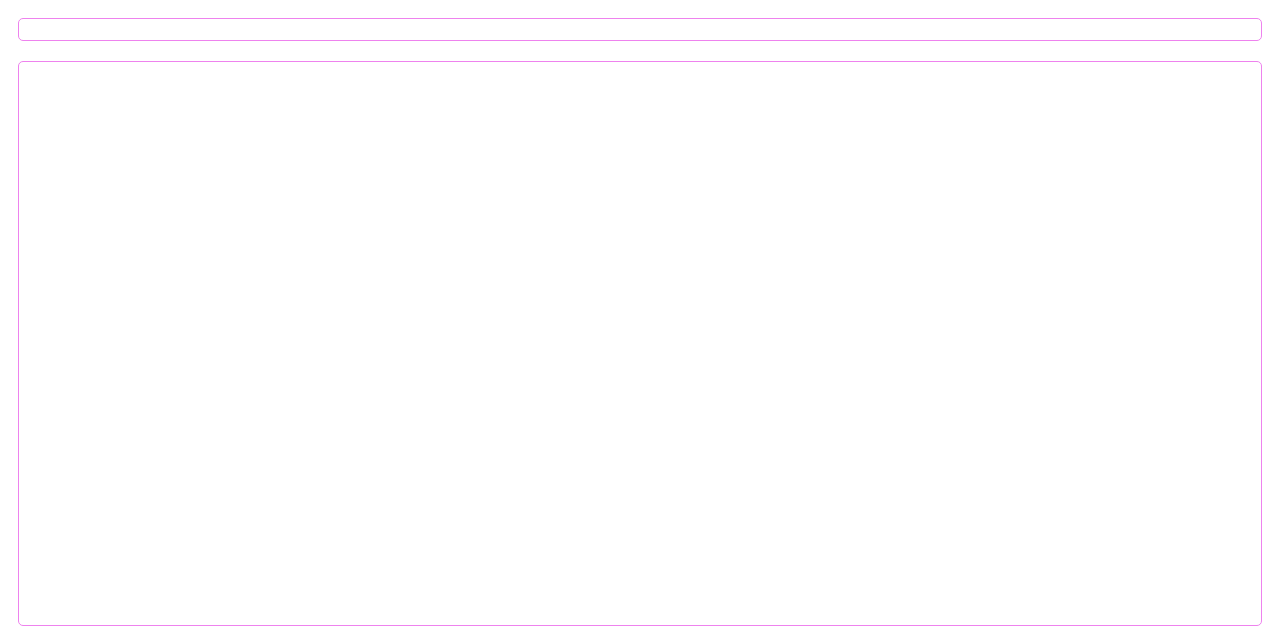
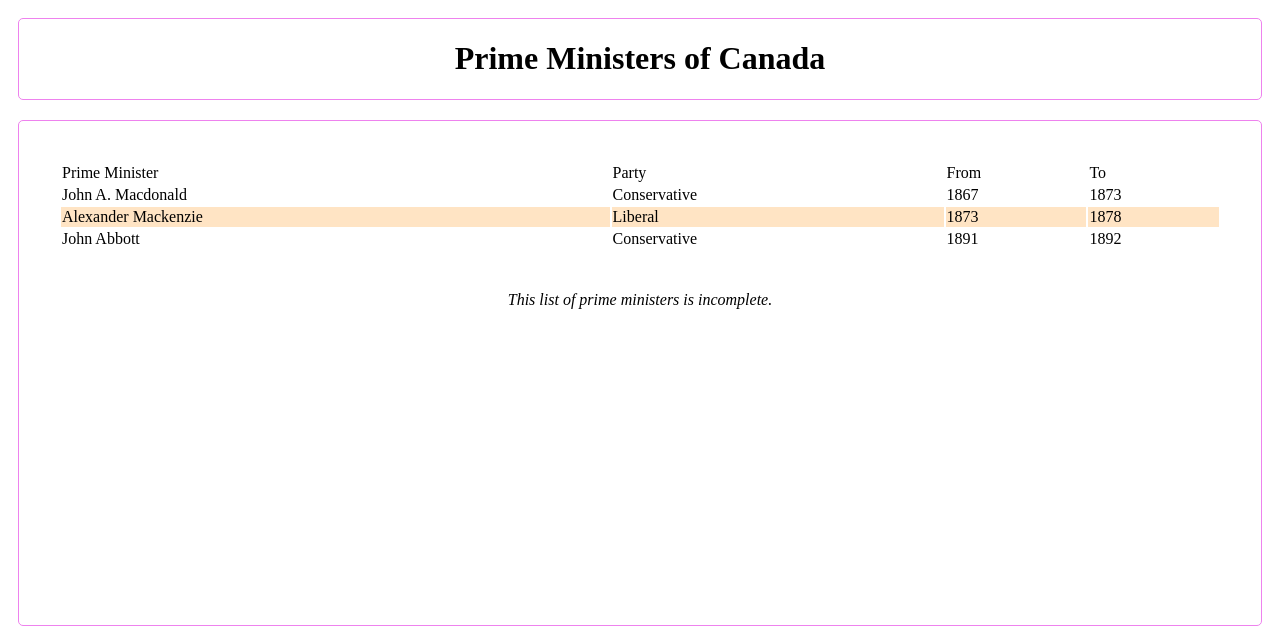
Before and after one commit to dh20199/01-blog-dpolisuk, a website: page 02/index.html in a window 1280 px wide. Shown: the top 628 px of the page. Drawn offline with Linux system fonts and the light colour scheme.

Commit message:
Added problem 2

```diff
--- a/02/index.html
+++ b/02/index.html
@@ -1,24 +1,87 @@
 <!doctype html>
 <html>
     <head>
-        <title></title>
+        <title>Prime Ministers of Canada</title>
         <meta charset="utf-8" />
         <link href="style.css" rel="stylesheet"/>
     </head>
     <body>
         <main>
             <header>
-                <h1></h1>
+                <h1>Prime Ministers of Canada</h1>
             </header>
             <article>
                 <table>
+                    <head>
+                        <tr>
+                            <td>
+                                Prime Minister
+                            </td>
+                            <td>
+                                Party
+                            </td>
+                            <td>
+                                From
+                            </td>
+                            <td>
+                                To
+                            </td>
+                        </tr>
+                    </head>
+                    <tbody>
+                        <tr>
+                            <td>
+                                    John A. Macdonald
+                            </td>
+                            <td>
+                                    Conservative
+                            </td>
+                            <td>
+                                    1867
+                            </td>
+                            <td>
+                                    1873
+                            </td>
+                        </tr>
+                        <tr>
+                            <td>
+                                    Alexander Mackenzie
+                            </td>
+                            <td>
+                                    Liberal
+                            </td>
+                            <td>
+                                    1873
+                            </td>
+                            <td>
+                                    1878
+                            </td>
+                        </tr>
+                        <tr>
+                            <td>
+                                    John Abbott
+                            </td>
+                            <td>
+                                    Conservative
+                            </td>
+                            <td>
+                                    1891
+                            </td>
+                            <td>
+                                    1892
+                            </td>
+                        </tr>
+                    </tbody>
+                    <caption>
+                            This list of prime ministers is incomplete.
+                    </caption>
                 </table>
             </article>
             <footer>
-                <img id="image1" alt="" src="https://encrypted-tbn0.gstatic.com/images?q=tbn:ANd9GcTFq2i16Xq9oC4s73H0-_umt9wJP40I4mYsFYDMFYnmNkCvh9SgWQ"/>
-                <img id="image2" alt="" src="https://encrypted-tbn0.gstatic.com/images?q=tbn:ANd9GcQm-mCEPa5XOwHk65r75UsBuKuAShYHOonShu8a9tyFe4lMh--HSw"/>
-                <img alt="" id="image3" src="https://farm3.staticflickr.com/2886/10151429816_29e509d74a_z_d.jpg"/>
-                <img id="image4" alt="" src="https://encrypted-tbn0.gstatic.com/images?q=tbn:ANd9GcQQHNMkUShd_s_JVl1PJswyXQYLdT7X87EhzdyYKHZT7jmscfg5"/>
+                <img id="image1" alt="" src="https://upload.wikimedia.org/wikipedia/commons/7/71/John_A_Macdonald_%28ca._1875%29.jpg"/>
+                <img id="image2" alt="" src="https://upload.wikimedia.org/wikipedia/commons/3/3a/Alexander_McKenzie3.jpg"/>
+                <img id="image3" alt="" src="https://upload.wikimedia.org/wikipedia/commons/6/68/SirJohnAbbott1.jpg"/>
+                <img id="image4" alt="" src="https://upload.wikimedia.org/wikipedia/commons/2/2a/John_Thompson.jpg"/>
             </footer>
         </main>
     </body>
```
